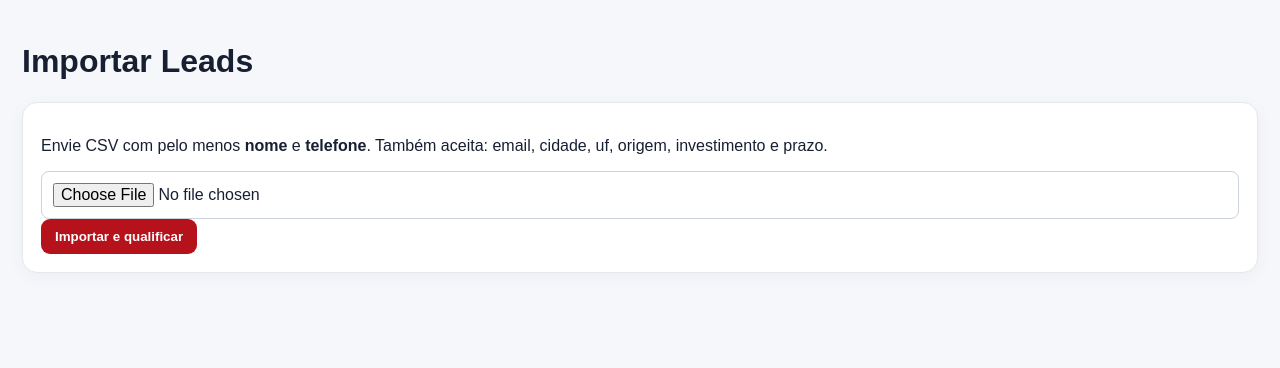
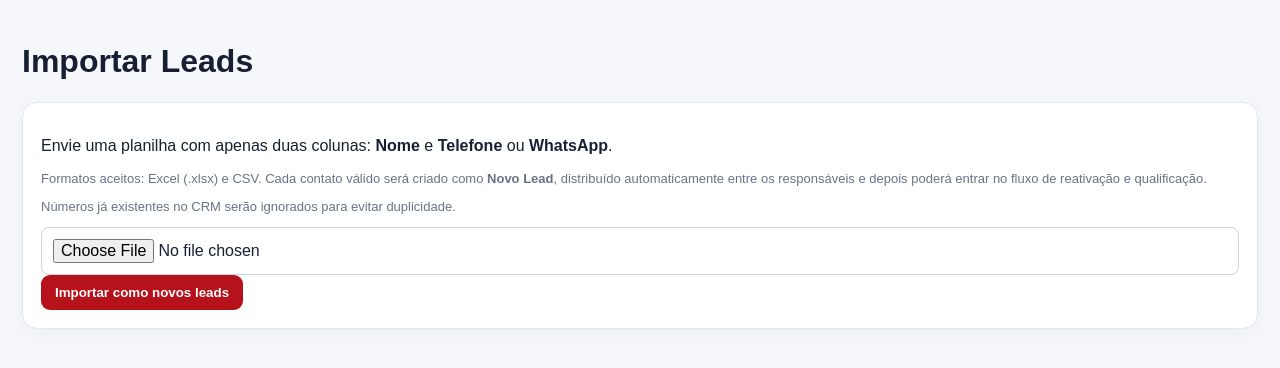
Before and after one commit to cbediretoriabrahma-bit/CRM-Cervejeiros, a Flask app: page /import in a window 1280 px wide. Shown: the part 58-426 px from the top of the page. Run offline with Flask 3, Linux system fonts and the light colour scheme; the visitor is signed in with stand-in values (Sample User, id 1); data comes from the database, SQL or seed files in the repository.

Commit message:
Simplifica tela de importação para Nome e Telefone

```diff
--- a/templates/import.html
+++ b/templates/import.html
@@ -1 +1 @@
-{% extends "base.html" %}{% block content %}<h1>Importar Leads</h1><section class="panel"><p>Envie CSV com pelo menos <b>nome</b> e <b>telefone</b>. Também aceita: email, cidade, uf, origem, investimento e prazo.</p><form method="post" enctype="multipart/form-data"><input type="file" name="file" accept=".csv" required><button class="btn primary">Importar e qualificar</button></form></section>{% endblock %}
+{% extends "base.html" %}{% block content %}<h1>Importar Leads</h1><section class="panel"><p>Envie uma planilha com apenas duas colunas: <b>Nome</b> e <b>Telefone</b> ou <b>WhatsApp</b>.</p><p class="muted">Formatos aceitos: Excel (.xlsx) e CSV. Cada contato válido será criado como <b>Novo Lead</b>, distribuído automaticamente entre os responsáveis e depois poderá entrar no fluxo de reativação e qualificação.</p><p class="muted">Números já existentes no CRM serão ignorados para evitar duplicidade.</p><form method="post" enctype="multipart/form-data"><input type="file" name="file" accept=".xlsx,.csv" required><button class="btn primary">Importar como novos leads</button></form></section>{% endblock %}
```
